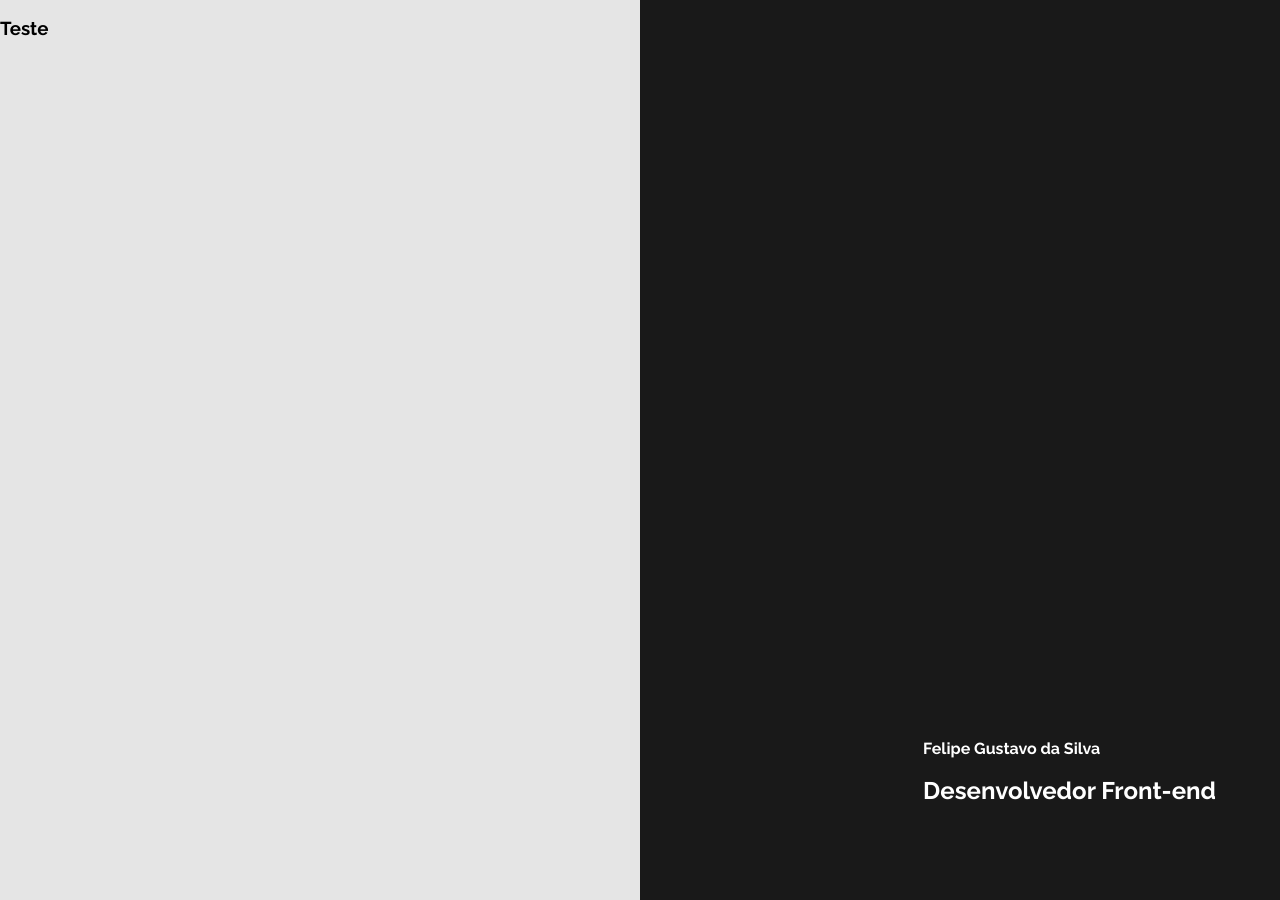
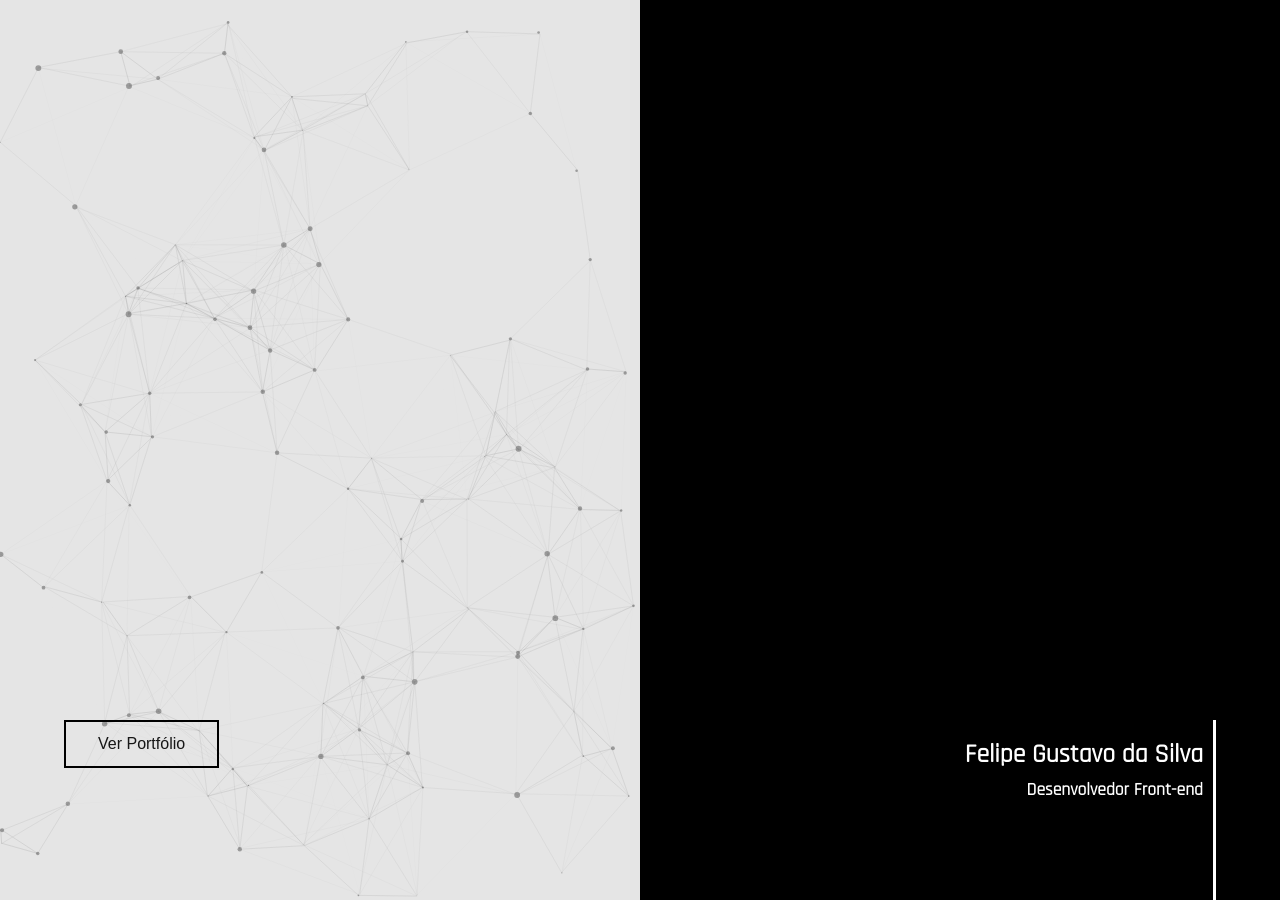
Before and after one commit to felipegs07/monochrome-theme, a Jekyll site: the page built from index.md, in a window 1280 px wide. Built offline with Jekyll 4.4.1, drawn with Linux system fonts in a browser that asks for light colours.

Commit message:
home structure ok

```diff
--- a/_config.yml
+++ b/_config.yml
@@ -29,6 +29,9 @@ markdown: kramdown
 plugins:
   - jekyll-feed
 
+sass:
+    style: compressed
+
 # Exclude from processing.
 # The following items will not be processed, by default. Create a custom list
 # to override the default setting.
--- a/_layouts/home.html
+++ b/_layouts/home.html
@@ -3,13 +3,15 @@ layout: default
 ---
 
 <section class="container">
-    <article class="split left-side">
-        <h1>Teste</h1>
+    <article class="split left">
+        <div id="particles-js">
+            <button class="btn">Ver Portfólio</button>
+        </div>
     </article>
-    <article class="split right-side">
+    <article class="split right">
         <article class="information-box">
-            <h1>Felipe Gustavo da Silva</h1>
-            <h2>Desenvolvedor Front-end</h2>
+            <h1 class="info-name">Felipe Gustavo da Silva</h1>
+            <h2 class="info-title">Desenvolvedor Front-end</h2>
         </article>
     </article>
 </section>
--- a/_sass/style.scss
+++ b/_sass/style.scss
@@ -1,6 +1,9 @@
 $mono-color: #000000;
-$secondary-color: #ffffff;
-@import url('https://fonts.googleapis.com/css?family=Raleway:300,400,700');
+$secondary-color: #fff;
+$time: 500ms;
+$hover-side-width: 65%;
+$hover-other-width: 35%;
+@import url('https://fonts.googleapis.com/css?family=Rajdhani');
 
 html, body {
     margin: 0;
@@ -10,7 +13,7 @@ html, body {
     width: 100%;
     overflow-x: hidden;
     line-height: 1;
-    font-family: 'Raleway', sans-serif;
+    font-family: 'Rajdhani', sans-serif;
 
 
 }
@@ -19,10 +22,45 @@ a {
     text-decoration: none;
 }
 
+//PARTICLES JS
+canvas {
+    display: block;
+    vertical-align: bottom;
+  }
+
+#particles-js {
+    position: absolute;
+    width:100%;
+    height: 100%;
+    background-size: cover;
+    background-repeat: no-repeat;
+    background-position: 50% 50%;
+}
+
+
+//HOME PAGE
 .container {
     width: 100%;
     height: 100%;
     position: relative;
+
+    .btn {
+        padding: 0.8rem 2rem;
+        border: 2px solid $mono-color;
+        font-size: 1rem;
+        color: rgba($mono-color, 0.9);
+        background: transparent;
+        position: absolute;
+        left: 10%;
+        top: 80%;
+
+        &:hover{
+            background: rgba($mono-color, 0.9);
+            color: $secondary-color;
+            transition: $time all ease-in-out;
+        }
+
+    }
 
     .split {
         position: absolute;
@@ -31,7 +69,7 @@ a {
         overflow: hidden;
     }
 
-    .left-side {
+    .left {
         left: 0;
 
         &:before {
@@ -43,7 +81,7 @@ a {
         }
 
     }
-    .right-side {
+    .right {
         right: 0;
 
         &:before {
@@ -51,27 +89,39 @@ a {
             content: "";
             width: 100%;
             height: 100%;
-            background:rgba($mono-color, 0.9);
+            background: $mono-color;
         }
 
         .information-box {
+            display: block;
             position: absolute;
+            height: 100%;
             top: 80%;
             right: 10%;
             color: $secondary-color;
+            line-height: 0.1rem;
+            text-align: right;
+            padding-right: 10px;
+            border-right: 3px solid $secondary-color;
 
-            &h1 {
-                font-size: 3rem;
+            .info-name {
+                font-size: 1.6rem;
                 color: $secondary-color;
-                transform: translateX(-50%);
-                white-space: nowrap;
             }
-            &h2 {
-                font-size: 1.5rem;
+            .info-title {
+                font-size: 1.1rem;
                 color: $secondary-color;
-                transform: translateX(-50%);
-                white-space: nowrap;
             }
         }
+
+        &.hover-right .information-box {
+            top: 10%;
+            transition: $time all ease-in-out;
+        }
+        &.hover-off .information-box {
+            top:80%;
+            transition: $time all ease-in-out;
+        }
     }
+
 }
--- /dev/null
+++ b/assets/js/main.js
@@ -0,0 +1,12 @@
+const rightSide = document.querySelector('.right');
+
+
+rightSide.addEventListener('mouseenter', () =>{
+    rightSide.classList.add('hover-right');
+    rightSide.classList.remove('hover-off');
+});
+
+rightSide.addEventListener('mouseleave', () =>{
+    rightSide.classList.remove('hover-right');
+    rightSide.classList.add('hover-off');
+});
--- /dev/null
+++ b/particlesjs.json
@@ -0,0 +1,110 @@
+{
+  "particles": {
+    "number": {
+      "value": 150,
+      "density": {
+        "enable": true,
+        "value_area": 800
+      }
+    },
+    "color": {
+      "value": "#696969"
+    },
+    "shape": {
+      "type": "circle",
+      "stroke": {
+        "width": 0,
+        "color": "#000000"
+      },
+      "polygon": {
+        "nb_sides": 5
+      },
+      "image": {
+        "src": "img/github.svg",
+        "width": 100,
+        "height": 100
+      }
+    },
+    "opacity": {
+      "value": 0.6,
+      "random": false,
+      "anim": {
+        "enable": false,
+        "speed": 1,
+        "opacity_min": 0.1,
+        "sync": false
+      }
+    },
+    "size": {
+      "value": 3,
+      "random": true,
+      "anim": {
+        "enable": false,
+        "speed": 40,
+        "size_min": 0.1,
+        "sync": false
+      }
+    },
+    "line_linked": {
+      "enable": true,
+      "distance": 150,
+      "color": "#696969",
+      "opacity": 0.2,
+      "width": 1
+    },
+    "move": {
+      "enable": true,
+      "speed": 6,
+      "direction": "none",
+      "random": false,
+      "straight": false,
+      "out_mode": "out",
+      "bounce": false,
+      "attract": {
+        "enable": false,
+        "rotateX": 600,
+        "rotateY": 1200
+      }
+    }
+  },
+  "interactivity": {
+    "detect_on": "canvas",
+    "events": {
+      "onhover": {
+        "enable": true,
+        "mode": "repulse"
+      },
+      "onclick": {
+        "enable": true,
+        "mode": "push"
+      },
+      "resize": true
+    },
+    "modes": {
+      "grab": {
+        "distance": 400,
+        "line_linked": {
+          "opacity": 1
+        }
+      },
+      "bubble": {
+        "distance": 400,
+        "size": 40,
+        "duration": 2,
+        "opacity": 8,
+        "speed": 3
+      },
+      "repulse": {
+        "distance": 81.20772123013451,
+        "duration": 0.4
+      },
+      "push": {
+        "particles_nb": 4
+      },
+      "remove": {
+        "particles_nb": 2
+      }
+    }
+  },
+  "retina_detect": true
+}
```
Also changed, not shown: _includes/scripts.html (+8 -0 lines), Gemfile.lock, 8 other files.
